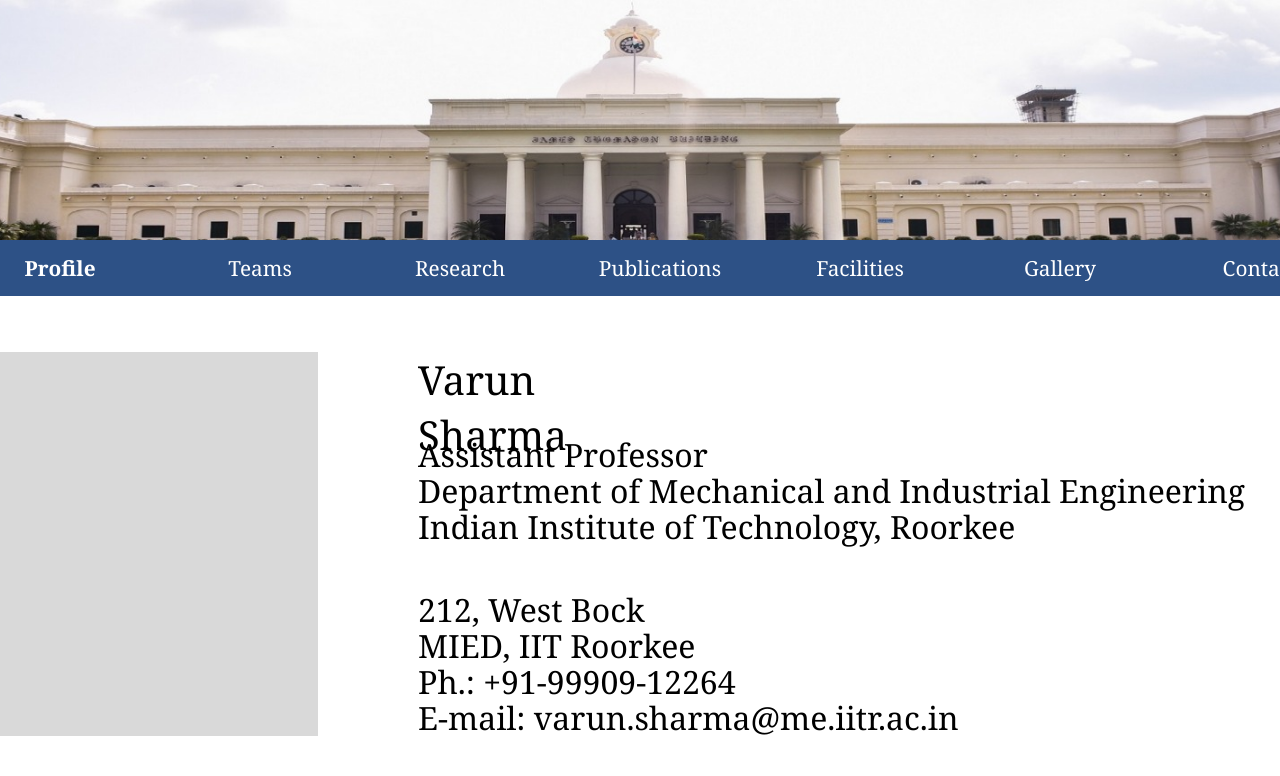
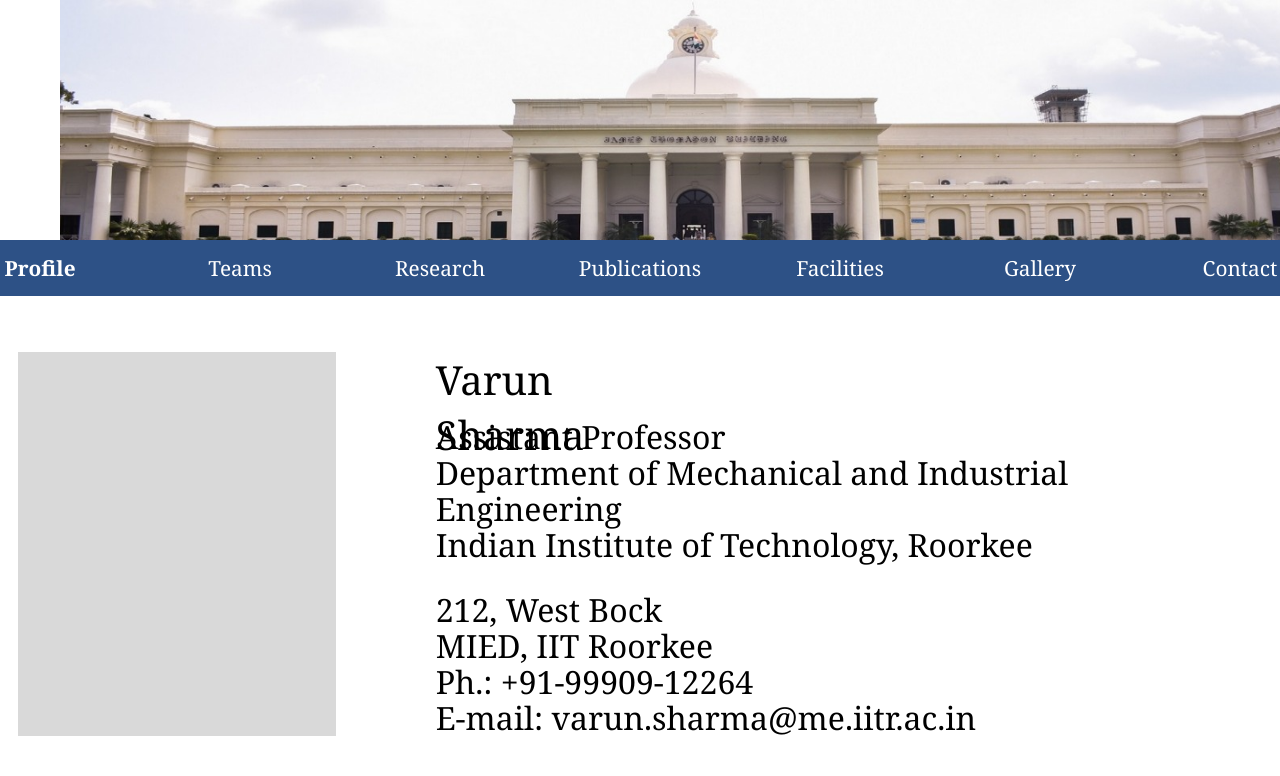
Before and after one commit to Kirthik24/varun-sharma-profile, a React (Vite) app: page / in a window 1280 px wide. Shown: the top 776 px of the page. Built offline with nearby package versions, Linux system fonts and the light colour scheme.

Commit message:
navbar width change

```diff
--- a/src/css/navbar.scss
+++ b/src/css/navbar.scss
@@ -1,8 +1,7 @@
-// .container{
-//     width: 100%;
-// }
+
 .image{
-    width: 1440px;
+    width: 100vw;
+    margin: 0;
     height: 296px;
     background-image: url('../assets/navbar.jpg');
     background-size: 100% 100%;
--- a/src/css/style.scss
+++ b/src/css/style.scss
@@ -5,13 +5,17 @@
 .app{
     display: flex;
     justify-content: center;
+    align-items: center;
     background: white;
     .wrapper{
         display: flex;
         flex-direction: column;
+        justify-content: center;
+    align-items: center;
         max-width: 1440px;
         //height: 100vh;
         font-family: 'Georgia';
+
         a:link {
             text-decoration: none;
         }
@@ -36,4 +40,5 @@
 
 
     }
+
 }
```
